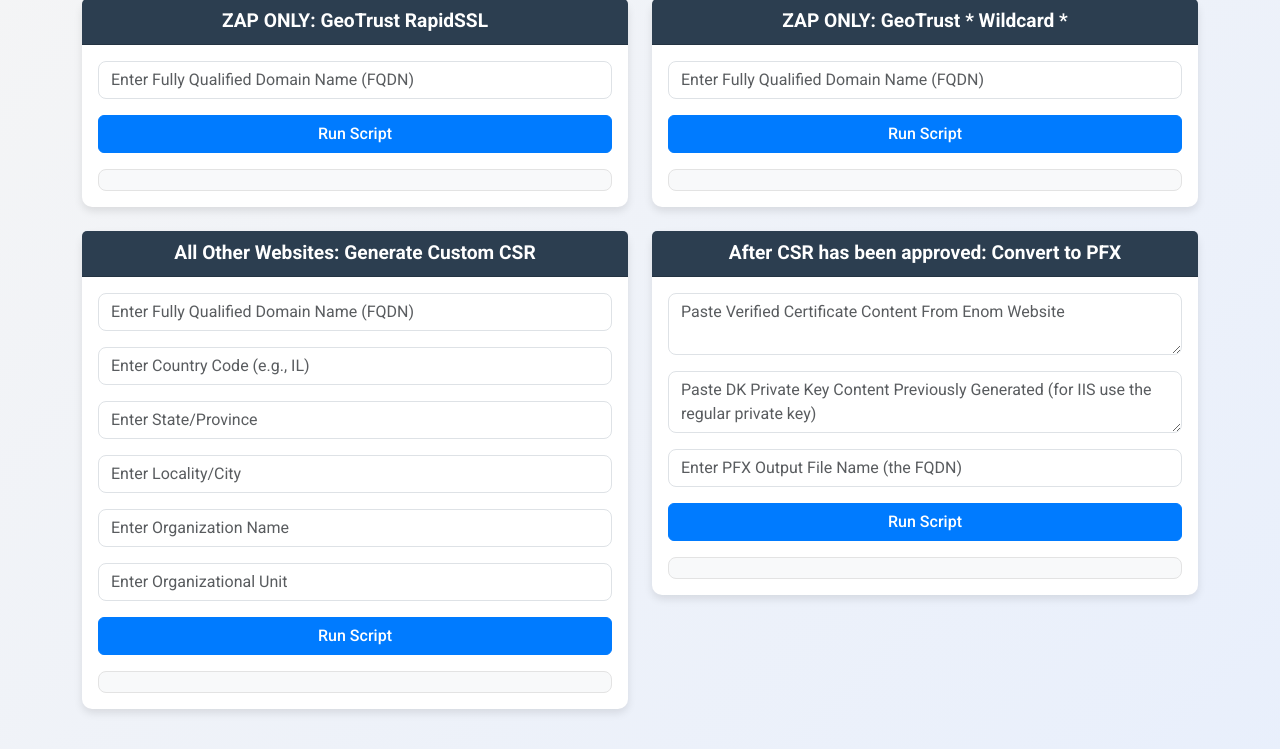
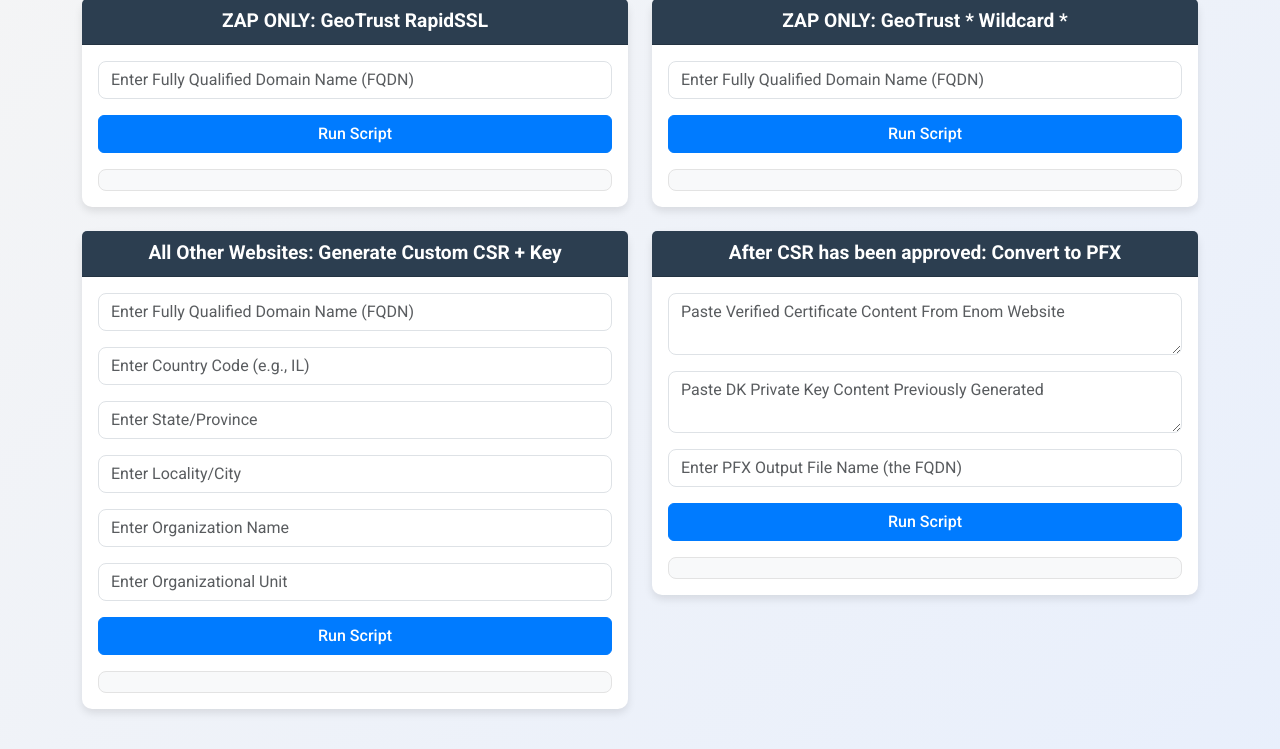
Before and after one commit to davidhei2023/ssl-pfx-automation, a Flask app: page / in a window 1280 px wide. Shown: the part 193-942 px from the top of the page. Run offline with Flask 3, Linux system fonts and the light colour scheme.

Commit message:
App v1.6.7

```diff
--- a/templates/index.html
+++ b/templates/index.html
@@ -144,7 +144,7 @@
         <div class="row mt-4">
             <div class="col-md-6">
                 <div class="card">
-                    <div class="card-header">All Other Websites: Generate Custom CSR</div>
+                    <div class="card-header">All Other Websites: Generate Custom CSR + Key</div>
                     <div class="card-body">
                         <input type="text" id="fqdn6" class="form-control mb-3" placeholder="Enter Fully Qualified Domain Name (FQDN)">
                         <input type="text" id="country6" class="form-control mb-3" placeholder="Enter Country Code (e.g., IL)" maxlength="2"
@@ -165,7 +165,7 @@
                     <div class="card-header">After CSR has been approved: Convert to PFX</div>
                     <div class="card-body">
                         <textarea id="certificate" class="form-control mb-3" placeholder="Paste Verified Certificate Content From Enom Website"></textarea>
-                        <textarea id="private_key" class="form-control mb-3" placeholder="Paste DK Private Key Content Previously Generated (for IIS use the regular private key)"></textarea>
+                        <textarea id="private_key" class="form-control mb-3" placeholder="Paste DK Private Key Content Previously Generated"></textarea>
                         <input type="text" id="pfx_name" class="form-control mb-3" placeholder="Enter PFX Output File Name (the FQDN)">
                         <button class="btn btn-primary w-100" onclick="runScript3()">Run Script</button>
                         <div id="output3" class="mt-3"></div>
```
